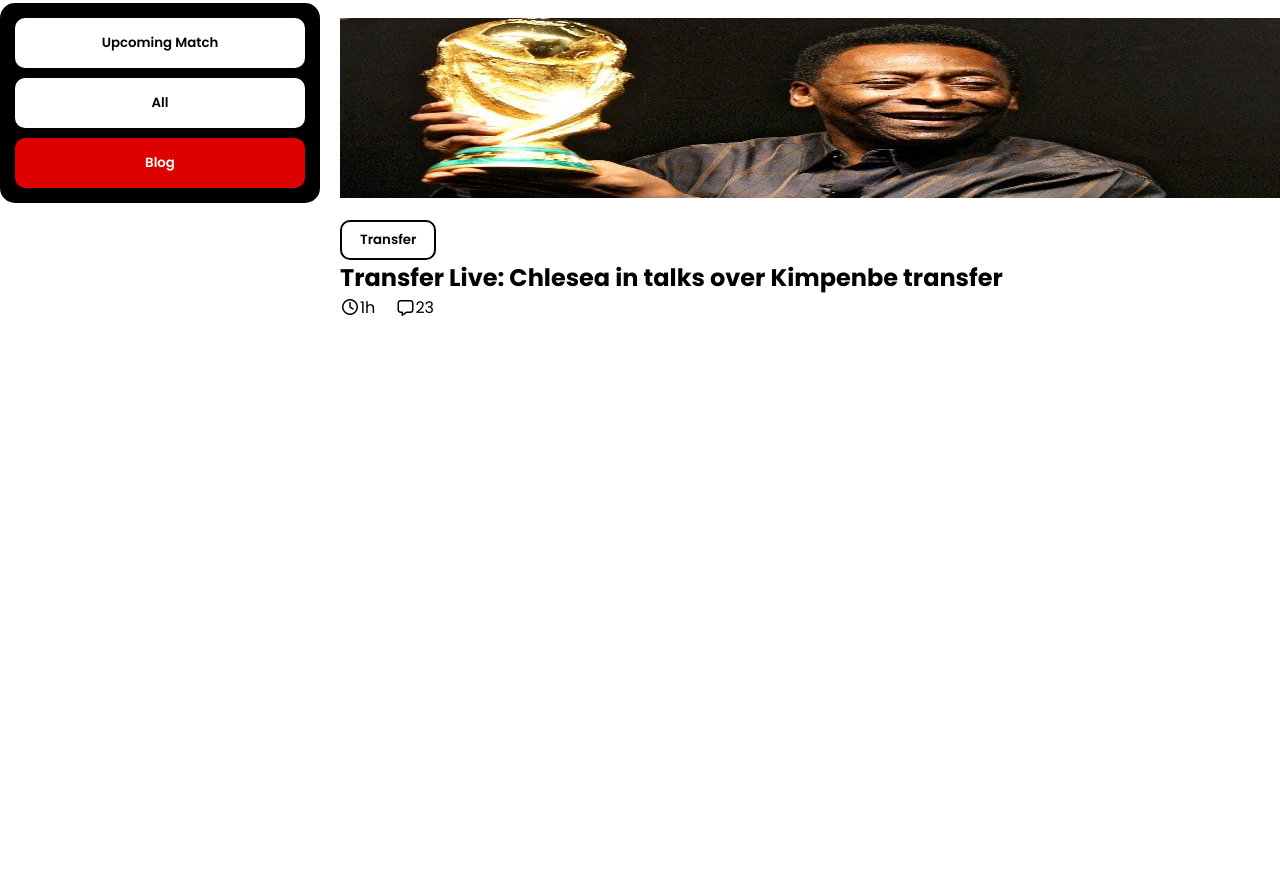
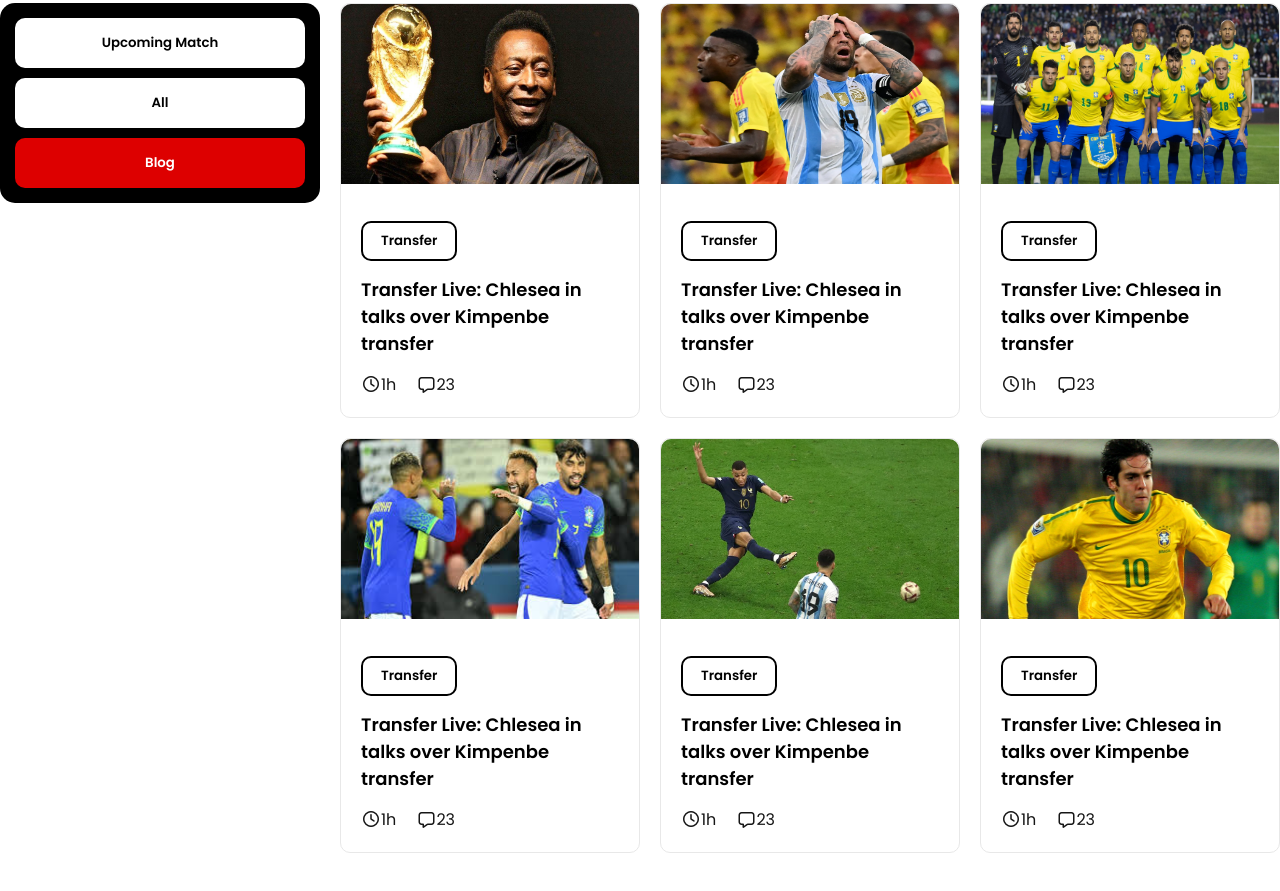
Before and after one commit to animesh680/consepsonal, a plain HTML site: page index.html in a window 1280 px wide. Shown: the part 689-1580 px from the top of the page. Before the commit the page ends 1059 px from the top, so only its background shows below. Drawn offline with Linux system fonts and the light colour scheme.

Commit message:
first commit

```diff
--- a/index.html
+++ b/index.html
@@ -48,11 +48,68 @@
             <div class="upcoming-matches-right">
             <div class="card">
                 <img src="assets/img/matches/matches_1.jpg" alt="">
-                <button class="btn">Transfer</button>
+               <div class="card-body">
+                 <button class="btn">Transfer</button>
                 <h2>Transfer Live: Chlesea in talks over Kimpenbe transfer</h2>
                 <div class="card-bottom">
                     <span><i class="fa-regular fa-clock"></i>1h</span>
                     <span><i class="fa-regular fa-message"></i>23</span>
+               </div>
+                </div>
+            </div>
+            <div class="card">
+                <img src="assets/img/matches/matches_2.webp" alt="">
+               <div class="card-body">
+                 <button class="btn">Transfer</button>
+                <h2>Transfer Live: Chlesea in talks over Kimpenbe transfer</h2>
+                <div class="card-bottom">
+                    <span><i class="fa-regular fa-clock"></i>1h</span>
+                    <span><i class="fa-regular fa-message"></i>23</span>
+               </div>
+                </div>
+            </div>
+            <div class="card">
+                <img src="assets/img/matches/matches_3.jpg" alt="">
+               <div class="card-body">
+                 <button class="btn">Transfer</button>
+                <h2>Transfer Live: Chlesea in talks over Kimpenbe transfer</h2>
+                <div class="card-bottom">
+                    <span><i class="fa-regular fa-clock"></i>1h</span>
+                    <span><i class="fa-regular fa-message"></i>23</span>
+               </div>
+                </div>
+            </div>
+            <div class="card">
+                <img src="assets/img/matches/matches_4.jpeg" alt="">
+               <div class="card-body">
+                 <button class="btn">Transfer</button>
+                <h2>Transfer Live: Chlesea in talks over Kimpenbe transfer</h2>
+                <div class="card-bottom">
+                    <span><i class="fa-regular fa-clock"></i>1h</span>
+                    <span><i class="fa-regular fa-message"></i>23</span>
+               </div>
+                </div>
+            </div>
+            <div class="card">
+                <img src="assets/img/matches/matches_5.webp" alt="">
+               <div class="card-body">
+                 <button class="btn">Transfer</button>
+                <h2>Transfer Live: Chlesea in talks over Kimpenbe transfer</h2>
+                <div class="card-bottom">
+                    <span><i class="fa-regular fa-clock"></i>1h</span>
+                    <span><i class="fa-regular fa-message"></i>23</span>
+               </div>
+                </div>
+            </div>
+            <div class="card">
+                <img src="assets/img/matches/matches_6.jpg" alt="">
+               <div class="card-body">
+                 <button class="btn">Transfer</button>
+                <h2>Transfer Live: Chlesea in talks over Kimpenbe transfer</h2>
+                <div class="card-bottom">
+                    <span><i class="fa-regular fa-clock"></i>1h</span>
+                    <span><i class="fa-regular fa-message"></i>23</span>
+               </div>
                 </div>
             </div>
             </div>
--- a/sstyle.css
+++ b/sstyle.css
@@ -71,26 +71,39 @@
     color: black;
 }
 
+
 .upcoming-matches-right{
     /* background-color: orange; */
     flex: 1;
+    display: grid;
+    grid-template-columns: repeat(3,1fr);
+    gap: 20px;
 }
 .upcoming-matches-right .card{
+    border: 1px solid rgb(232,232,232);
+    border-radius: 10px;
 
+
+}
+.upcoming-matches .card .card-body{
+    padding: 20px;
 }
 .upcoming-matches-right .card img{
 
     height: 180px;
     width: 100%;
+    border-radius: 10px 10px 0 0;
 }
 .upcoming-matches-right .card .btn{
     background-color: white;
     color: black;
     border: 2px solid black;
     padding: 8px 18px;
+    margin-top: 10px;
 
 }
-.upcoming-matches-right .card img{
+
+.upcoming-matches-right .card h2{
     margin: 15px 0;
     font-size: 18px;
     font-weight: 600;
@@ -99,4 +112,28 @@
 .card-bottom{
     display: flex;
     gap: 20px;
+    color: #161616;
 }
+
+
+@media (max-width:992px){
+    .upcoming-matches{
+        flex-direction: column;
+    }
+    .upcoming-matches-left{
+        flex-direction: row;
+        width: 100%;
+        gap: 10px;
+        /* bg-colo ; jawar jono bg-col:transparent dile seta cole jabe  */
+        background-color:transparent;
+        border: 2px solid tomato ;
+
+    }
+    .upcoming-matches-left > *{
+        flex: 1;
+    }
+    .upcoming-matches-left .btn{
+        border: 1px solid rgb(232,232,232) ;
+    }
+
+}
```
